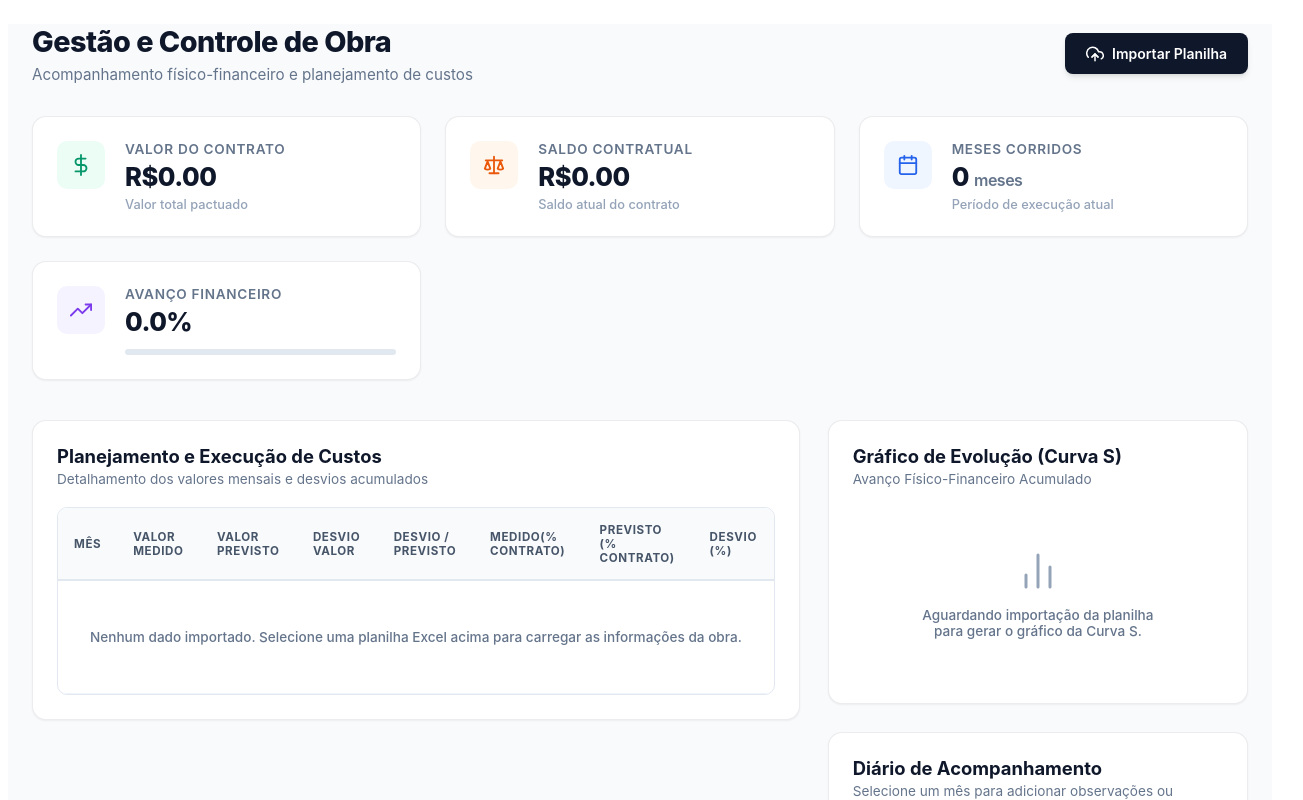
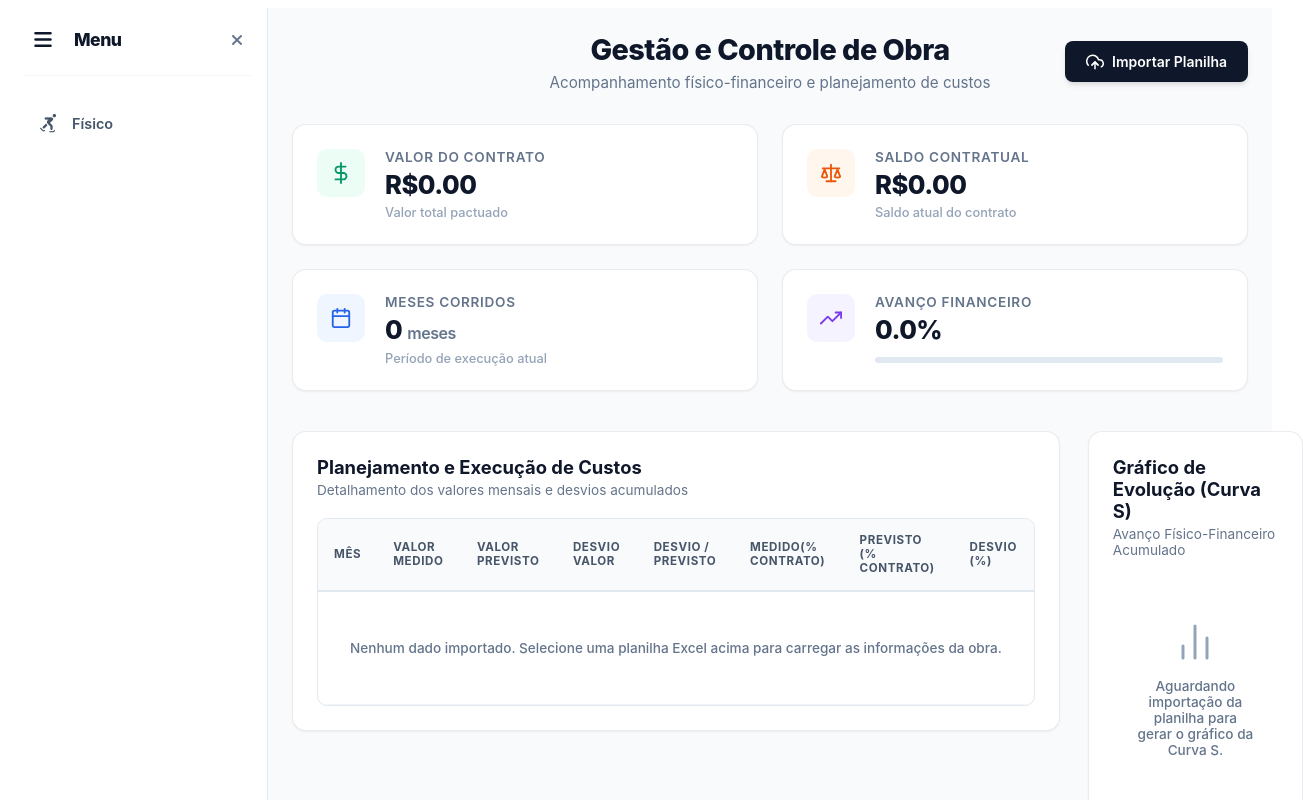
Before and after one commit to RafaEngSoft/project, an Angular app: page /home in a window 1280 px wide. Shown: the top 800 px of the page, 1303 px wide, since content can reach past the window. Built offline with nearby package versions, Linux system fonts and the light colour scheme.

Commit message:
logica do menu hamburguer

```diff
--- a/src/app/app.css
+++ b/src/app/app.css
@@ -0,0 +1,14 @@
+.app-layout {
+  display: flex;
+  min-height: 100vh;
+  background-color: #f8fafc;
+  width: 100%;
+}
+
+.main-content {
+  flex: 1;
+  min-width: 0;
+  background-color: #f8fafc;
+  display: flex;
+  flex-direction: column;
+}
--- a/src/app/app.html
+++ b/src/app/app.html
@@ -1 +1,6 @@
-<router-outlet></router-outlet>
+<div class="app-layout">
+    <app-menu [ismenu]="ismenu()" (changeMenu)="changeMenu($event)"></app-menu>
+    <main class="main-content">
+        <router-outlet></router-outlet>
+    </main>
+</div>
--- a/src/app/app.ts
+++ b/src/app/app.ts
@@ -1,12 +1,29 @@
-import { Component, signal } from '@angular/core';
+import { Component, HostListener, signal } from '@angular/core';
 import { RouterOutlet } from '@angular/router';
+import { Menu } from "./menu/menu";
 
 @Component({
   selector: 'app-root',
-  imports: [RouterOutlet],
+  imports: [RouterOutlet, Menu],
   templateUrl: './app.html',
   styleUrl: './app.css'
 })
 export class App {
   protected readonly title = signal('project');
+  ismenu = signal<boolean>(false);
+  screenWidth = signal<number>(typeof window !== 'undefined' ? window.innerWidth : 1200);
+
+  @HostListener("window:resize")
+  onResize() {
+    if (typeof window !== 'undefined') {
+      this.screenWidth.set(window.innerWidth);
+      if (this.screenWidth() < 768) {
+        this.ismenu.set(true);
+      }
+    }
+  }
+
+  changeMenu(ismenu: boolean): void {
+     this.ismenu.set(ismenu);
+  }
 }
--- a/src/app/home/home.css
+++ b/src/app/home/home.css
@@ -19,6 +19,15 @@
   flex-wrap: wrap;
 }
 
+.header-spacer {
+  flex: 1;
+  display: block;
+}
+
+.header-info {
+  text-align: center;
+}
+
 .header-info h1 {
   margin: 0;
   font-size: 1.8rem;
@@ -31,6 +40,12 @@
   margin: 0.35rem 0 0 0;
   font-size: 0.95rem;
   color: #64748b;
+}
+
+.header-actions {
+  flex: 1;
+  display: flex;
+  justify-content: flex-end;
 }
 
 /* Customized file import button */
@@ -428,6 +443,14 @@ tr:hover td {
     margin: 1rem auto;
   }
 
+  .header-spacer {
+    display: none;
+  }
+
+  .header-info {
+    text-align: left;
+  }
+
   .dashboard-header {
     flex-direction: column;
     align-items: flex-start;
@@ -436,6 +459,7 @@ tr:hover td {
 
   .header-actions {
     width: 100%;
+    justify-content: flex-start;
   }
 
   .btn-import {
--- a/src/app/home/home.html
+++ b/src/app/home/home.html
@@ -1,6 +1,7 @@
 <div class="product-dashboard">
   <!-- Top bar -->
   <div class="dashboard-header">
+    <div class="header-spacer"></div>
     <div class="header-info">
       <h1>Gestão e Controle de Obra</h1>
       <p>Acompanhamento físico-financeiro e planejamento de custos</p>
--- a/src/app/menu/menu.css
+++ b/src/app/menu/menu.css
@@ -0,0 +1,150 @@
+.sidenav {
+  width: 260px;
+  min-height: 100vh;
+  background-color: #ffffff;
+  border-right: 1px solid #e2e8f0;
+  display: flex;
+  flex-direction: column;
+  padding: 1.25rem 1rem;
+  box-sizing: border-box;
+  transition: width 0.3s cubic-bezier(0.4, 0, 0.2, 1), padding 0.3s cubic-bezier(0.4, 0, 0.2, 1);
+  font-family: 'Inter', -apple-system, BlinkMacSystemFont, "Segoe UI", Roboto, sans-serif;
+}
+
+.sidenav-colapse {
+  width: 70px;
+  padding: 1.25rem 0.5rem;
+}
+
+.logo_container {
+  display: flex;
+  align-items: center;
+  gap: 0.75rem;
+  padding-bottom: 1.5rem;
+  margin-bottom: 1.5rem;
+  border-bottom: 1px solid #f1f5f9;
+  height: 48px;
+  box-sizing: border-box;
+}
+
+.logo {
+  background: none;
+  border: none;
+  font-size: 1.25rem;
+  color: #0f172a;
+  cursor: pointer;
+  padding: 0.5rem;
+  border-radius: 6px;
+  display: flex;
+  align-items: center;
+  justify-content: center;
+  transition: background-color 0.2s;
+  width: 38px;
+  height: 38px;
+}
+
+.logo:hover {
+  background-color: #f1f5f9;
+}
+
+.logo_text {
+  font-size: 1.1rem;
+  font-weight: 800;
+  color: #0f172a;
+  letter-spacing: -0.5px;
+  white-space: nowrap;
+}
+
+.btn_close {
+  background: none;
+  border: none;
+  font-size: 1rem;
+  color: #64748b;
+  cursor: pointer;
+  padding: 0.5rem;
+  border-radius: 6px;
+  margin-left: auto;
+  display: flex;
+  align-items: center;
+  justify-content: center;
+  transition: background-color 0.2s, color 0.2s;
+}
+
+.btn_close:hover {
+  background-color: #f1f5f9;
+  color: #0f172a;
+}
+
+.sidebar-nav, .sidenav-nav {
+  list-style: none;
+  padding: 0;
+  margin: 0;
+  display: flex;
+  flex-direction: column;
+  gap: 0.35rem;
+}
+
+.sidenav-nav-item {
+  list-style: none;
+  padding: 0;
+  margin: 0;
+  display: block;
+}
+
+.sidenav-nav-link {
+  display: flex;
+  align-items: center;
+  gap: 0.75rem;
+  padding: 0.7rem 0.75rem;
+  border-radius: 8px;
+  text-decoration: none;
+  color: #475569;
+  font-weight: 500;
+  font-size: 0.9rem;
+  transition: all 0.2s ease;
+  cursor: pointer;
+  background: none;
+  border: none;
+  width: 100%;
+  box-sizing: border-box;
+  text-align: left;
+}
+
+.sidenav-nav-link:hover {
+  background-color: #f8fafc;
+  color: #0f172a;
+}
+
+.sidenav-nav-link.active {
+  background-color: #eff6ff;
+  color: #2563eb;
+  font-weight: 600;
+}
+
+.sidenav-nav-link-icon {
+  font-size: 1.15rem;
+  width: 24px;
+  height: 24px;
+  display: flex;
+  align-items: center;
+  justify-content: center;
+  color: currentColor;
+  flex-shrink: 0;
+}
+
+.sidenav-nav-link-text {
+  white-space: nowrap;
+  font-weight: 600;
+  color: inherit;
+}
+
+/* When collapsed, center the link items */
+.sidenav-colapse .logo_container {
+  justify-content: center;
+  padding-bottom: 1rem;
+}
+
+.sidenav-colapse .sidenav-nav-link {
+  justify-content: center;
+  padding: 0.7rem;
+}
--- a/src/app/menu/menu.html
+++ b/src/app/menu/menu.html
@@ -1 +1,35 @@
-<p>menu works!</p>
+<div class="sidenav" [class]="ismenu() ? 'sidenav-colapse' : ''">
+    <div class="logo_container">
+        <button class="logo" (click)="toggleCollaps()">
+            <i class="fa fa-bars"></i>
+        </button>
+        @if (!ismenu()) {
+            <div class="logo_text">Menu</div>
+            <button class="btn_close" (click)="closeSidenav()">
+                <i class="fa fa-times"></i>
+            </button>
+        }
+    </div>
+    <div class="sidebar-nav">
+        @for (item of items; track item) {
+            <li class="sidenav-nav-item">
+                @if (item.click) {
+                    <a class="sidenav-nav-link" (click)="onItemClick(item)" style="cursor: pointer;">
+                        <i class="sidenav-nav-link-icon" [class]="item.icon"></i>
+                        @if (!ismenu()) {
+                            <span class="sidenav-nav-link-text">{{ item.label }}</span>
+                        }
+                    </a>
+                } @else {
+                    <a class="sidenav-nav-link" [routerLink]="item.routerLink" routerLinkActive="active"
+                        [routerLinkActiveOptions]="{exact: true}">
+                        <i class="sidenav-nav-link-icon" [class]="item.icon"></i>
+                        @if (!ismenu()) {
+                            <span class="sidenav-nav-link-text">{{ item.label }}</span>
+                        }
+                    </a>
+                }
+            </li>
+        }
+    </div>
+</div>
--- a/src/app/menu/menu.ts
+++ b/src/app/menu/menu.ts
@@ -1,9 +1,43 @@
-import { Component } from '@angular/core';
+import { Component, input, output } from '@angular/core';
+import { RouterLink, RouterLinkActive } from '@angular/router';
+
+export interface MenuItem {
+  routerLink?: string;
+  click?: string;
+  icon: string;
+  label: string;
+}
 
 @Component({
   selector: 'app-menu',
-  imports: [],
+  imports: [RouterLink, RouterLinkActive],
   templateUrl: './menu.html',
   styleUrl: './menu.css',
 })
-export class Menu {}
+export class Menu {
+  ismenu = input.required<boolean>();
+  changeMenu = output<boolean>();
+
+  items: MenuItem[] = [
+    {
+      click: "fisico",
+      icon: "fa fa-person-skating",
+      label: "Físico",
+    }
+  ];
+
+  onItemClick(item: MenuItem) {
+    if (item.click) {
+      console.log('Abrir modal:', item.click);
+      // Aqui você poderá adicionar a lógica para abrir seu modal
+    }
+  }
+
+  toggleCollaps(): void {
+    this.changeMenu.emit(!this.ismenu());
+  }
+
+  closeSidenav(): void {
+    this.changeMenu.emit(true);
+  }
+}
--- a/src/index.html
+++ b/src/index.html
@@ -6,6 +6,7 @@
     <title>Meu Projeto</title>
     <base href="/">
     <meta name="viewport" content="width=device-width, initial-scale=1">
+    <link rel="stylesheet" href="https://cdnjs.cloudflare.com/ajax/libs/font-awesome/6.4.0/css/all.min.css">
 </head>
 
 <body>
```
